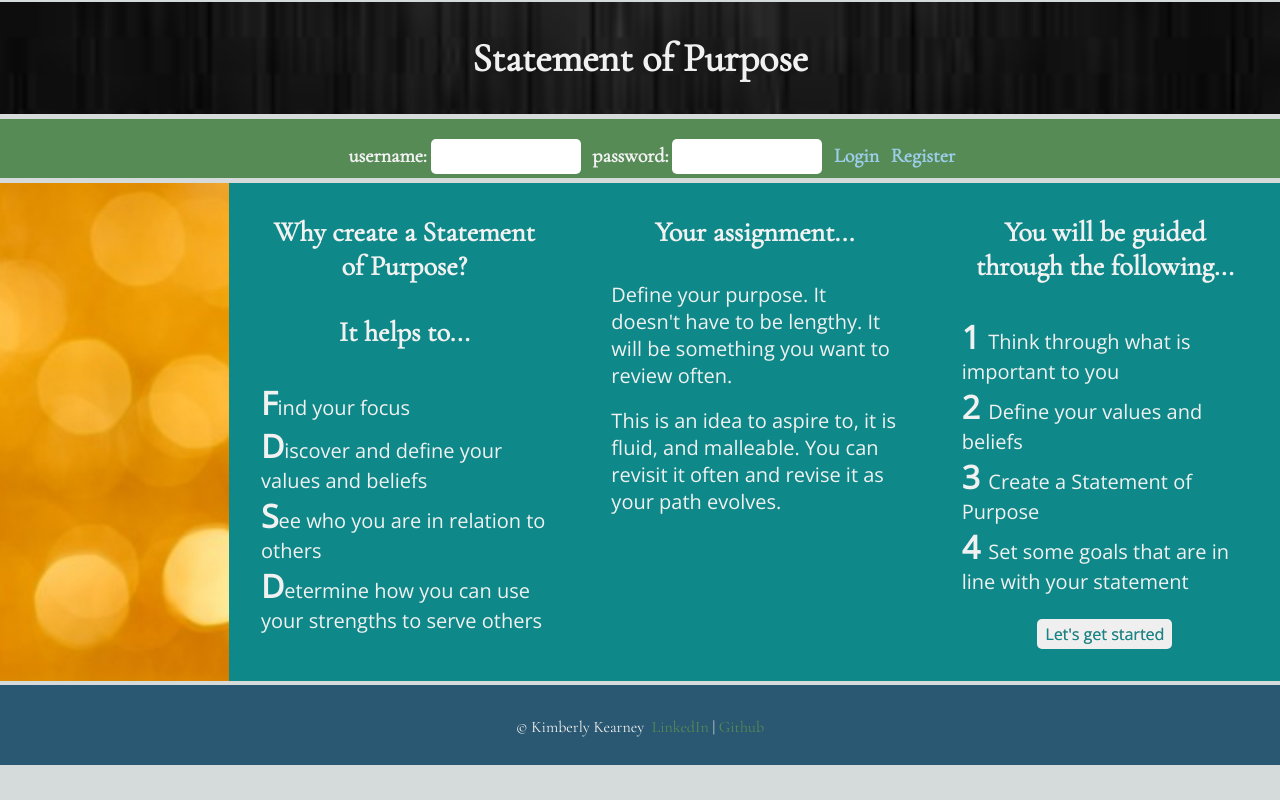
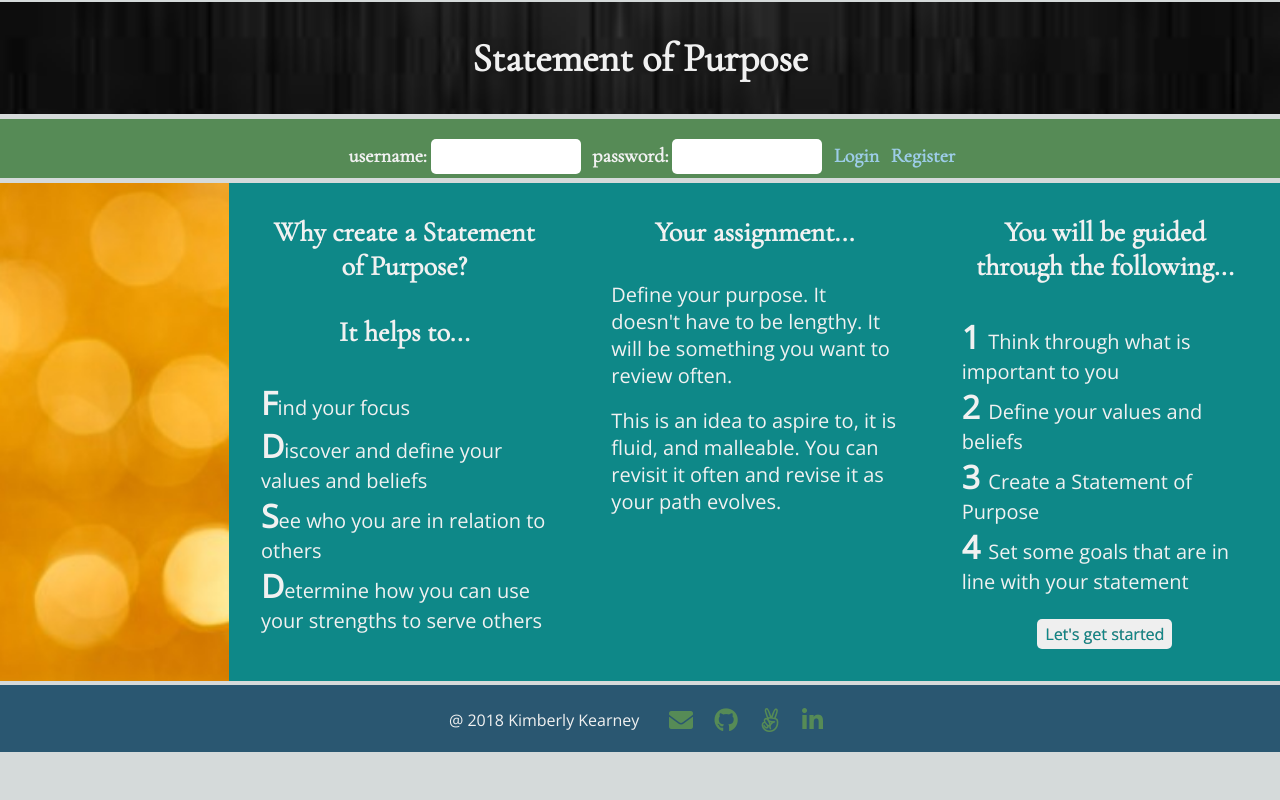
Before and after one commit to kimcheru18/define-statement-of-purpose-node-capstone, a website: page public/index.html in a window 1280 px wide. Drawn offline with nearby package versions, Linux system fonts and the light colour scheme; a web font is replaced by a local one.

Commit message:
added social media links to footer html, updated css for footer

```diff
--- a/public/css/styles.css
+++ b/public/css/styles.css
@@ -72,8 +72,7 @@ body,
 nav ul li,
 .create-sop,
 .purpose h2,
-#values-beliefs-goals h2,
-footer {
+#values-beliefs-goals h2 {
     text-align: center;
 }
 
@@ -417,11 +416,29 @@ Footer styles (Main Module)
 (all the styles inside the < footer > tag)
 */
 
+footer,
+#contact-info-ul {
+    text-align: center;
+}
+
 footer {
+/*
     padding-top: 1rem;
     padding-bottom: 1.5rem;
+*/
     background-color: rgb(42, 87, 113);
-    font-size: 2rem;
+    font-size: 1.5rem;
+}
+
+#app-author,
+#contact-info-ul,
+.contact-info {
+    display: inline-block;
+    padding: .5rem;
+}
+
+#contact-info-ul {
+    vertical-align: middle;
 }
 
 footer a {
--- a/public/index.html
+++ b/public/index.html
@@ -3,6 +3,8 @@
 
 <head>
     <title>Statement of Purpose</title>
+
+    <link rel="stylesheet" href="https://use.fontawesome.com/releases/v5.0.13/css/all.css" integrity="sha384-DNOHZ68U8hZfKXOrtjWvjxusGo9WQnrNx2sqG0tfsghAvtVlRW3tvkXWZh58N9jp" crossorigin="anonymous">
     <link rel="stylesheet" href="https://maxcdn.bootstrapcdn.com/font-awesome/4.7.0/css/font-awesome.min.css">
     <link href="https://fonts.googleapis.com/css?family=Cormorant+Garamond|Open+Sans" rel="stylesheet">
     <link href="https://fonts.googleapis.com/css?family=Bad+Script" rel="stylesheet">
@@ -412,11 +414,40 @@
 
 
     <footer role="content-info">
-        <p>© Kimberly Kearney</p>
-        <p>
-            <a href="https://www.linkedin.com/in/kimberly-kearney" target="_blank">LinkedIn</a> |
-            <a href="https://github.com/kimcheru18" target="_blank">Github</a>
-        </p>
+
+        <div id="app-author">
+        <p>@ 2018 Kimberly Kearney</p>
+        </div>
+
+        <ul id="contact-info-ul">
+            <li class="contact-info">
+                <a href="mailto:kimberly_kearney@comcast.net?subject=Hello" target="_blank" aria-label="Email Kimberly">
+                    <i aria-hidden class="fas fa-envelope" title="Email">
+                    </i>
+                </a>
+            </li>
+
+            <li class="contact-info">
+                <a href="https://github.com/kimcheru18" target="_blank" aria-label="View GitHub profile">
+                    <i aria-hidden class="fab fa-github" title="Github">
+                    </i>
+                </a>
+            </li>
+
+            <li class="contact-info">
+                <a href="https://angel.co/kimberly-kearney" target="_blank" aria-label="View AngelList profile">
+                    <i aria-hidden class="fab fa-angellist" title="AngelList">
+                    </i>
+                </a>
+            </li>
+
+            <li class="contact-info">
+                <a href="https://www.linkedin.com/in/kimberly-kearney/" target="_blank" aria-label="View LinkedIn profile">
+                    <i aria-hidden class="fab fa-linkedin" title="LinkedIn">
+                    </i>
+                </a>
+            </li>
+        </ul>
     </footer>
 
 
```
